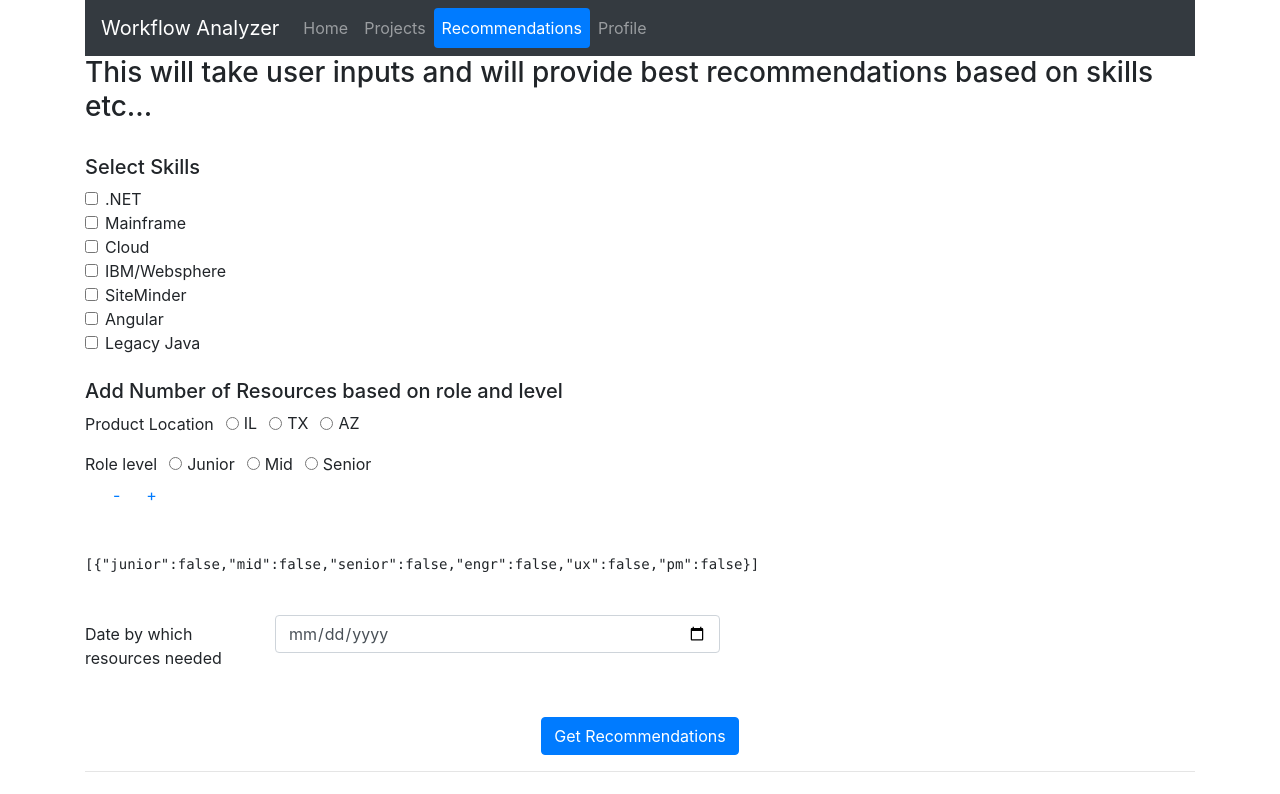
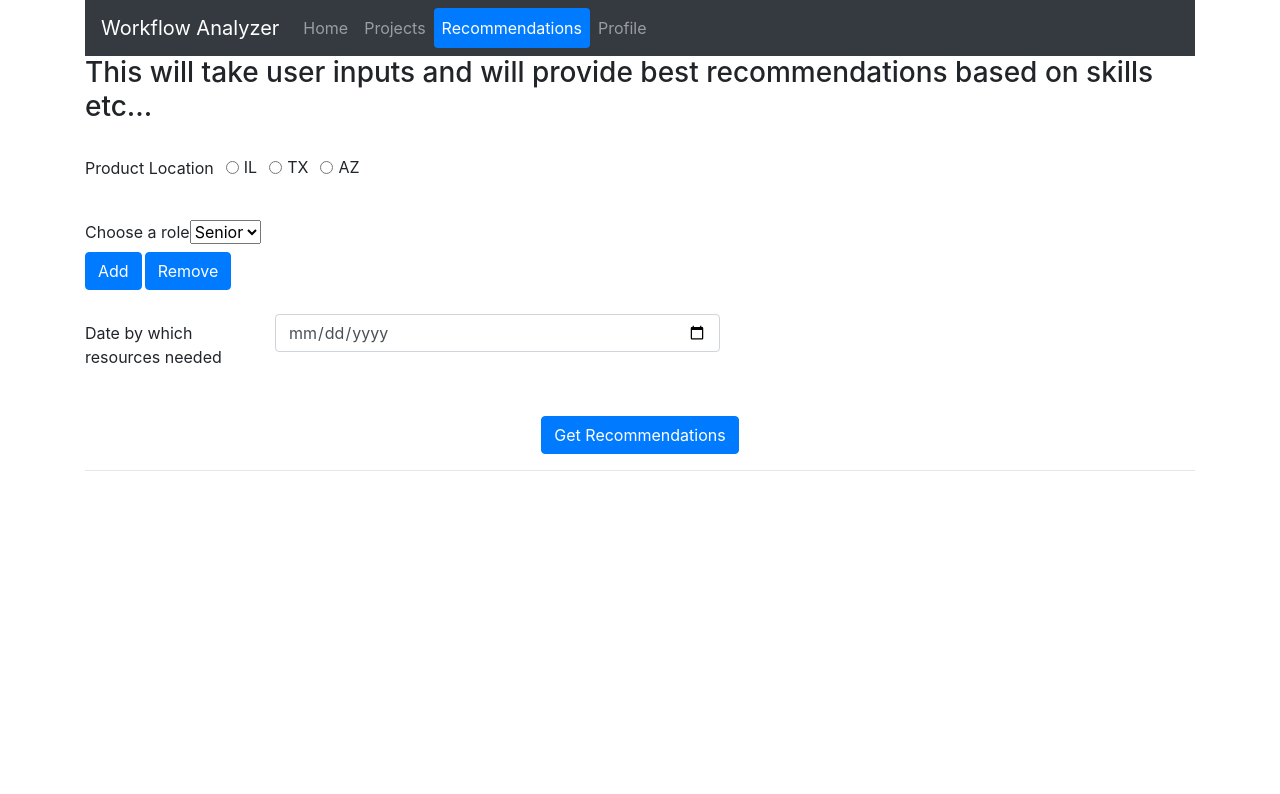
Before and after one commit to Spectre-ak/wa-frontend, a React (Create React App) app: page /recommendations in a window 1280 px wide. Shown: the top 794 px of the page. Built offline with nearby package versions, Linux system fonts and the light colour scheme.

Commit message:
Add files via upload

```diff
--- a/src/recommendations/MaxResources.js
+++ b/src/recommendations/MaxResources.js
@@ -1,175 +1,85 @@
 import React from 'react'
+import ReactDOM from 'react-dom'
 import "@pathofdev/react-tag-input/build/index.css";
 import { useState, Fragment } from "react";
 
+var inde = 1;
+function Compo(props){
+    return(
+        <div id={props.id}>
+                        <label for={props.id}>Choose a role</label>
 
-const ProjectInput = () => {
-    var currHack=document.createElement("pre");
-    currHack.id="ProjectInputIDRecommendations";currHack.style.display="none";
-    document.body.appendChild(currHack);
-    const [inputFields, setInputFields] = useState([
-        {
-            junior: false, mid: false, senior: false,
-            engr:false,ux:false,pm:false
+                        <select name={props.id} id={props.id}>
+                            <option value="volvo">Senior</option>
+                            <option value="saab">Mid</option>
+                            <option value="mercedes">Junior</option>
+                        </select>
+                    </div>
+    )
 }
 
-    ]);
+class ProjectInput extends React.Component {
+    constructor(props) {
+        super(props);
+        this.add=this.add.bind(this);
+        this.rem=this.rem.bind(this);
 
-    const handleAddFields = () => {
-        const values = [...inputFields];
-        values.push({
-            junior: false, mid: false, senior: false,
-            engr:false,ux:false,pm:false
-        });
-        setInputFields(values);
-    };
+    }
 
-    const handleRemoveFields = index => {
-        const values = [...inputFields];
-        values.splice(index, 1);
-        setInputFields(values);
-    };
+    add(){
+        var ele=document.getElementById("ops" +1);
+        console.log(ele);inde++;//<Compo id={"ops"+inde}/>
+        var ele=document.createElement("div");
+        ele.id="ops"+inde;
 
-    const handleInputChange = (index, event) => {
-        const values = [...inputFields];
-        if (event.target.name === "projectName") {
-            values[index].projectName = event.target.value;
+        document.getElementById("divFor").appendChild(ele);
+        ReactDOM.render(<Compo id={"ops"+inde}/>,document.getElementById("ops"+inde))
+
     }
-        else if (event.target.name === "startDate") {
-            values[index].startDate = event.target.value;
+
+    rem(){
+        var cn=document.getElementById("divFor").childNodes;
+        console.log(cn.length)
+        console.log(cn[cn.length-1]);
+        var idForRmeo=cn[cn.length-1].id;
+        document.getElementById(idForRmeo).remove();
+        console.log(cn)
     }
-        else if (event.target.name === "endDate") {
-            values[index].endDate = event.target.value;
-        }
-        else if (event.target.id === "inlineRadio1") {
-            values[index].junior = true;
-            values[index].mid = false;
-            values[index].senior = false;
-        }
-        else if (event.target.id === "inlineRadio2") {
-            values[index].mid = true;
-            values[index].senior = false;
-            values[index].junior = false;
-        }
-        else if (event.target.id === "inlineRadio3") {
-            values[index].senior = true;
-            values[index].junior = false;
-            values[index].mid = false;
-        }
-        else if (event.target.id === "inlineRadio1Engr") {
-            values[index].engr = true;
-            values[index].pm = false;
-            values[index].ux = false;
-        }else if (event.target.id === "inlineRadio2UX") {
-            values[index].ux = true;
-            values[index].pm = false;
-            values[index].engr = false;
-        }else if (event.target.id === "inlineRadio3PM") {
-            values[index].pm = true;
-            values[index].engr = false;
-            values[index].ux = false;
-        }
-        setInputFields(values);
-        console.log("inputFields", inputFields);
-        var currHack=document.getElementById("ProjectInputIDRecommendations");
-        //currHack.id="ProjectInputIDRecommendations";currHack.style.display="none";
-        currHack.innerHTML=JSON.stringify(inputFields);
 
+    render() {
+        return (
+            <div>
+                <div id="divFor">
 
-    };
+                    <div id="ops22">
+                    <div id="ops22">
+                        <label for={"ops" + inde}>Choose a role</label>
 
-    const handleSubmit = e => {
-        e.preventDefault();
-
-    };
-
-    return (
-        <>
-            <form onSubmit={handleSubmit}>
-            <h5>Add Number of Resources based on role and level</h5>
-
-                <div className="">
-                    {inputFields.map((inputField, index) => (
-                        <Fragment key={`${inputField}~${index}`}>
-
-                            <div class="form-group">
-
-                                <div class="form-check form-check-inline">
-                                    <label class="form-check-label" for="asd">Product Location</label>
-                                </div>
-
-                                <div class="form-check form-check-inline">
-                                    <input class="form-check-input" type="radio" name="inlineRadioOptions" id="inlineRadio1Engr" value="option1"
-                                        onChange={event => handleInputChange(index, event)} value={inputField.engr} ></input>
-                                    <label class="form-check-label" for="inliddndeRadio1">IL</label>
-                                </div>
-                                <div class="form-check form-check-inline">
-                                    <input class="form-check-input" type="radio" name="inlineRadioOptions" id="inlineRadio2UX" value="option2"
-                                        onChange={event => handleInputChange(index, event)} value={inputField.ux} />
-                                    <label class="form-check-label" for="inlinefdfgRadio2">TX</label>
-                                </div>
-                                <div class="form-check form-check-inline">
-                                    <input class="form-check-input" type="radio" name="inlineRadioOptions" id="inlineRadio3PM" value="option3"
-                                        onChange={event => handleInputChange(index, event)} value={inputField.pm} />
-                                    <label class="form-check-label" for="inlineRadgfdio3">AZ</label>
+                        <select name={"ops" + inde} id={"ops" + inde}>
+                            <option value="volvo">Senior</option>
+                            <option value="saab">Mid</option>
+                            <option value="mercedes">Junior</option>
+                        </select>
                     </div>
                     </div>
 
-                            <div>
-
-                                <div class="form-check form-check-inline">
-                                    <label class="form-check-label" for="asd">Role level</label>
                 </div>
 
-                                <div class="form-check form-check-inline">
-                                    <input class="form-check-input" type="radio" name="inlineRadioOptions1" id="inlineRadio1" value="option1"
-                                        onChange={event => handleInputChange(index, event)} value={inputField.junior} ></input>
-                                    <label class="form-check-label" for="inliddndeRadio1">Junior</label>
-                                </div>
-                                <div class="form-check form-check-inline">
-                                    <input class="form-check-input" type="radio" name="inlineRadioOptions1" id="inlineRadio2" value="option2"
-                                        onChange={event => handleInputChange(index, event)} value={inputField.mid} />
-                                    <label class="form-check-label" for="inlinefdfgRadio2">Mid</label>
-                                </div>
-                                <div class="form-check form-check-inline">
-                                    <input class="form-check-input" type="radio" name="inlineRadioOptions1" id="inlineRadio3" value="option3"
-                                        onChange={event => handleInputChange(index, event)} value={inputField.senior} />
-                                    <label class="form-check-label" for="inlineRadgfdio3">Senior</label>
-                                </div>
+                <button className="btn btn-primary" onClick={this.add}>
+                    Add
+                </button>
+
+                <button style={{marginLeft:"3px"}} className="btn btn-primary" onClick={this.rem}>
+                    Remove
+                </button>
+
             </div>
 
 
+        )
+    }
+}
 
-                            <div className="form-group col-sm-2">
-                                <button
-                                    className="btn btn-link"
-                                    type="button"
-                                    onClick={() => handleRemoveFields(index)}
-                                >
-                                    -
-                      </button>
-                                <button
-                                    className="btn btn-link"
-                                    type="button"
-                                    onClick={() => handleAddFields()}
-                                >
-                                    +
-                      </button>
-                            </div>
-
-
-                        </Fragment>
-                    ))}
-                </div>
-
-                <br />
-                <pre>
-                    {JSON.stringify(inputFields)}
-                </pre>
-                </form>
-        </>
-    );
-};
 
 export default function MaxResources() {
     return (
--- a/src/recommendations/Recommendations.js
+++ b/src/recommendations/Recommendations.js
@@ -4,23 +4,26 @@ import MaxResources from './MaxResources';
 import SkillsCheckBox from './SkillsCheckBOX'
 import $ from 'jquery';
 
-function doPostRequest(data){
+function doPostRequest(data) {
     $.ajax({
-        url:"http://localhost:8080/getRecommendations",
-       // url:"https://woay.azurewebsites.net/getRecommendations",
-        type:"post",
-        data:data,
-        contentType:false,
-        processData:false,
-        success:function(response) {
+        url: "http://localhost:8080/getRecommendations",
+        // url:"https://woay.azurewebsites.net/getRecommendations",
+        type: "post",
+        data: data,
+        contentType: false,
+        processData: false,
+        success: function (response) {
             console.log(response);
 
         },
-        error: function(XMLHttpRequest, textStatus, errorThrown) {
-	       console.log(textStatus,errorThrown);
-	    }
+        error: function (XMLHttpRequest, textStatus, errorThrown) {
+            console.log(textStatus, errorThrown);
+        }
     });
 }
+
+
+
 
 function DateComponent() {
     return (
@@ -37,7 +40,7 @@ function DateComponent() {
 class Recommendations extends React.Component {
     constructor(props) {
         super(props);
-        this.getRecommendations=this.getRecommendations.bind(this)
+        this.getRecommendations = this.getRecommendations.bind(this)
     }
 
 
@@ -46,21 +49,50 @@ class Recommendations extends React.Component {
             <div className="container">
                 <h3>This will take user inputs and will provide best recommendations based on skills etc...</h3>
 
+                {/* <br />
+                <h5>Select Skills</h5>
+                <SkillsCheckBox /> */}
                 <br />
-                <h5>Select Skills</h5>
-                <SkillsCheckBox />
+
+                <div class="form-group">
+
+                    <div class="form-check form-check-inline">
+                        <label class="form-check-label" for="asd">Product Location</label>
+                    </div>
+
+                    <div class="form-check form-check-inline">
+                        <input class="form-check-input" type="radio" name="inlineRadioOptions" id="inlineRadio1Engr" value="option1"
+                            ></input>
+                        <label class="form-check-label" for="inliddndeRadio1">IL</label>
+                    </div>
+                    <div class="form-check form-check-inline">
+                        <input class="form-check-input" type="radio" name="inlineRadioOptions" id="inlineRadio2UX" value="option2"
+                             />
+                        <label class="form-check-label" for="inlinefdfgRadio2">TX</label>
+                    </div>
+                    <div class="form-check form-check-inline">
+                        <input class="form-check-input" type="radio" name="inlineRadioOptions" id="inlineRadio3PM" value="option3"
+                             />
+                        <label class="form-check-label" for="inlineRadgfdio3">AZ</label>
+                    </div>
+                </div>
+
+
                 <br />
                 <MaxResources />
+
+
+
                 <br />
-                <DateComponent/>
+                <DateComponent />
                 <br />
 
-                <div style={{textAlign:"center"}}>
-                    <button className="btn btn-primary"  onClick={this.getRecommendations}>
+                <div style={{ textAlign: "center" }}>
+                    <button className="btn btn-primary" onClick={this.getRecommendations}>
                         Get Recommendations
                     </button>
                 </div>
-                <hr/>
+                <hr />
                 <div id="recommendationsResults">
 
                 </div>
@@ -70,26 +102,52 @@ class Recommendations extends React.Component {
         )
     }
 
-    getRecommendations(){
-        var checkedBoxes=document.getElementById("skillsCheckBoxID");
-        var skills=[];
-        for(var i=0;i<=6;i++){
-            if(checkedBoxes.childNodes[i].childNodes[0].checked){
-                skills.push(checkedBoxes.childNodes[i].childNodes[1].innerHTML);
+    getRecommendations() {
+        // var checkedBoxes = document.getElementById("skillsCheckBoxID");
+        // var skills = [];
+        // for (var i = 0; i <= 6; i++) {
+        //     if (checkedBoxes.childNodes[i].childNodes[0].checked) {
+        //         skills.push(checkedBoxes.childNodes[i].childNodes[1].innerHTML);
+        //     }
+        // }
+        // console.log(JSON.stringify(skills));
+        var location;
+        if(document.getElementById("inlineRadio1Engr").checked==true){
+            location="IL";
+        }
+        else if(document.getElementById("inlineRadio2UX").checked==true){
+            location="TX";
+        }
+        else if(document.getElementById("inlineRadio3PM").checked==true){
+            location="AZ";
+        }
+
+        var res=[];
+        var allSele= document.getElementById("divFor");
+
+        for (var i = 0; i <= allSele.childNodes.length; i++) {
+            try{
+                var selected=(allSele.childNodes[i].childNodes[0].childNodes[1].selectedIndex);
+                if(selected===0)
+                    res.push("senior");
+                else if(selected===1)
+                    res.push("mid");
+                else res.push("junior")
             }
+            catch(E){
+                continue;
+            }
+            console.log(res)
         }
-        console.log(JSON.stringify(skills));
-        var resources=document.getElementById("ProjectInputIDRecommendations").innerHTML;
-        console.log(resources)
-        var date=document.getElementById("prject-date-input").value;
-        console.log(date);
 
-        var formdata=new FormData();
-        formdata.append("skills",JSON.stringify(skills));
-        formdata.append("resourcesDemand",resources);
-        formdata.append("date",date);
+        var data=new FormData();
+        data.append("location",location);
+        data.append("role",res);
+        data.append("date",document.getElementById("prject-date-input").value);
 
-        doPostRequest(formdata);
+        console.log(location,res,document.getElementById("prject-date-input").value)
+
+        doPostRequest(data);
     }
 }
 
```
Lines whose indentation alone changed are shown as unchanged.
